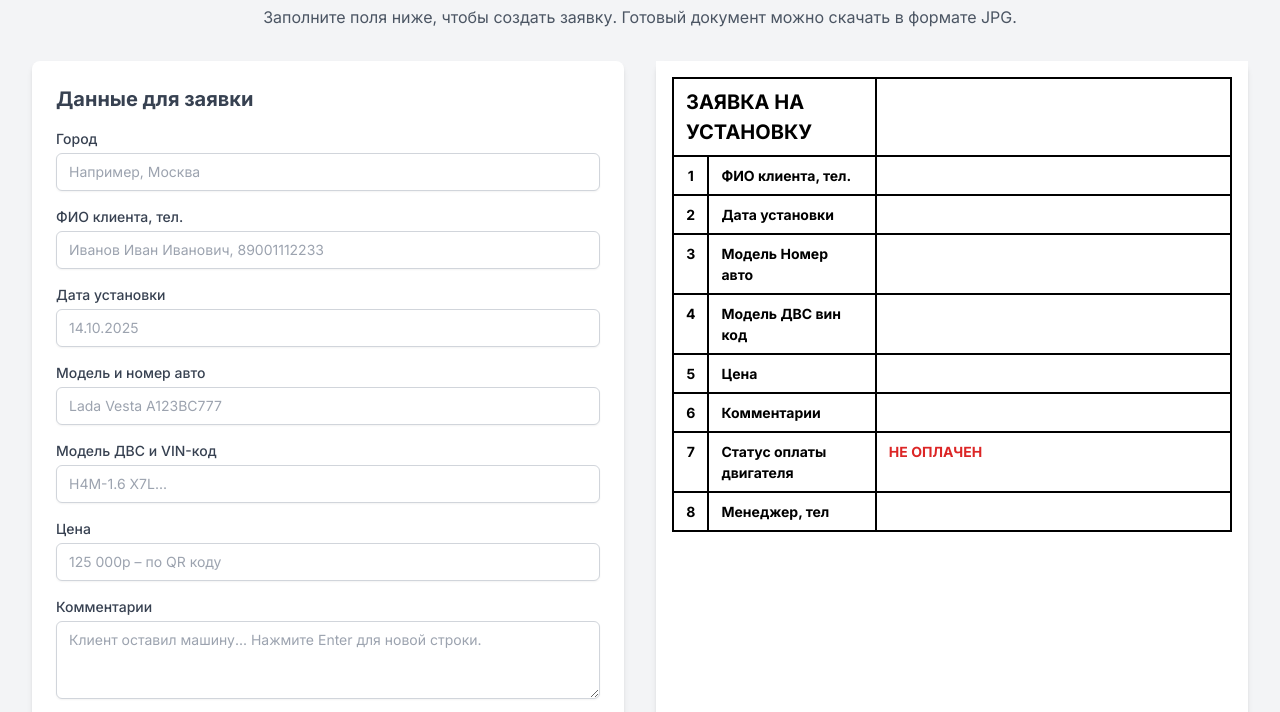
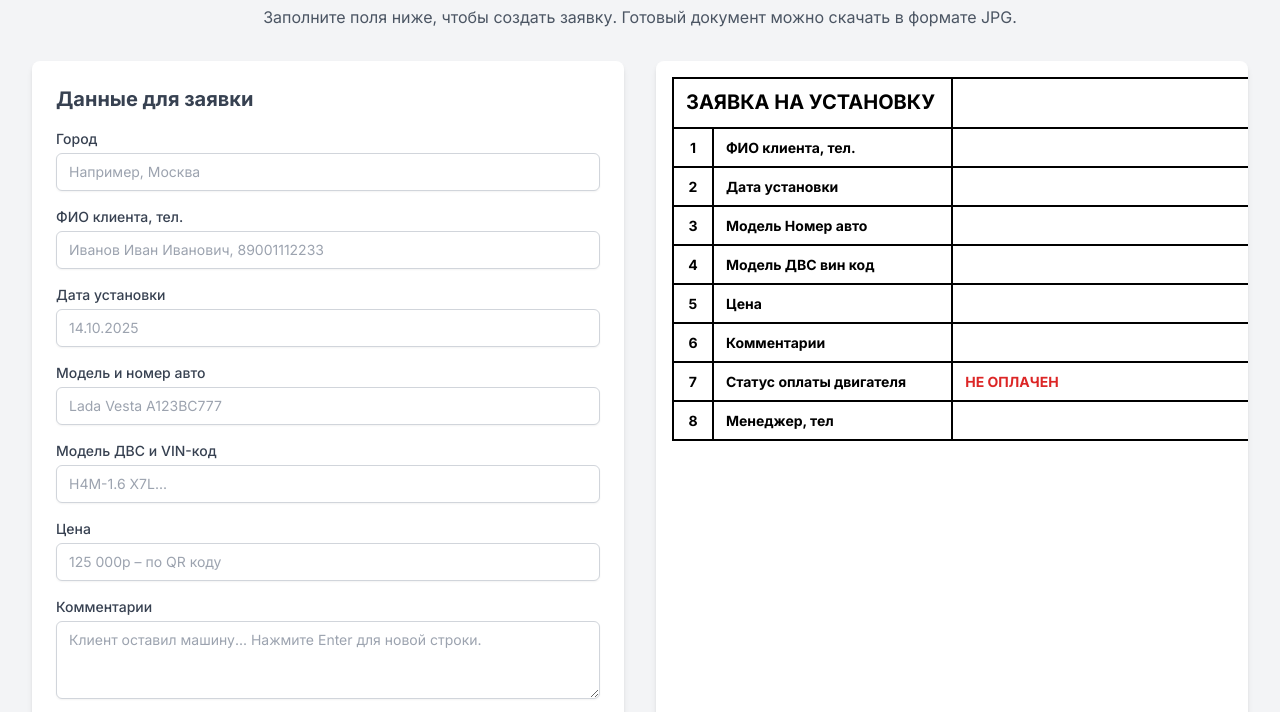
Before and after one commit to ryangranville7-ai/generatorZayavok, a plain HTML site: page index.html in a window 1280 px wide. Shown: the part 71-783 px from the top of the page. Drawn offline with nearby package versions, Linux system fonts and the light colour scheme.

Commit message:
index.html

```diff
--- a/index.html
+++ b/index.html
@@ -69,10 +69,17 @@
             white-space: pre-wrap; /* Отображает переносы строк */
             word-break: break-word; /* Переносит длинные слова */
         }
-        /* Отступы для скачиваемого изображения */
+
+        /* НОВЫЕ СТИЛИ для фиксированного формата вывода */
+        .preview-container {
+            overflow-x: auto; /* Добавляет горизонтальный скролл на мобильных */
+        }
+
         #application-preview {
-            padding: 1rem; /* 16px */
+            padding: 1rem; /* Отступы внутри JPG файла */
             background-color: white;
+            width: 800px; /* Фиксированная ширина для стабильного формата JPG */
+            box-sizing: content-box;
         }
     </style>
 </head>
@@ -134,7 +141,7 @@
             </div>
 
             <!-- Предпросмотр заявки -->
-            <div class="bg-white rounded-lg shadow-md">
+            <div class="bg-white rounded-lg shadow-md preview-container">
                  <div id="application-preview">
                     <table class="application-table">
                         <thead>
```
